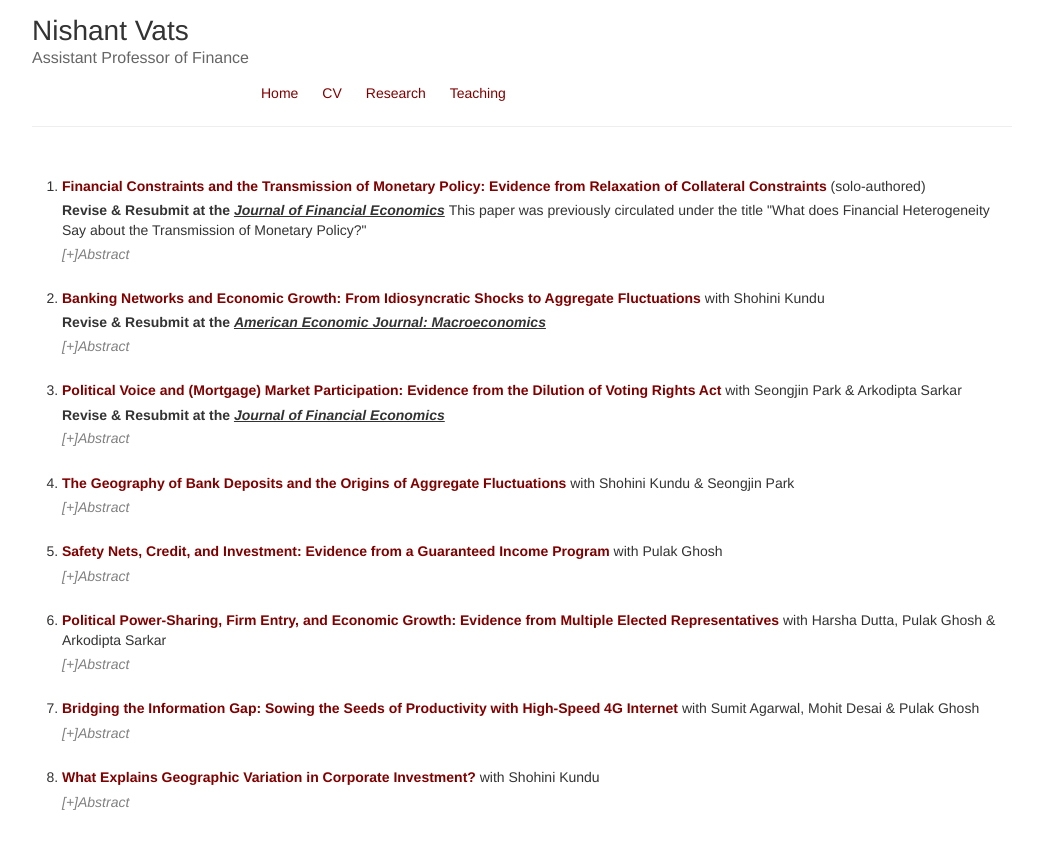
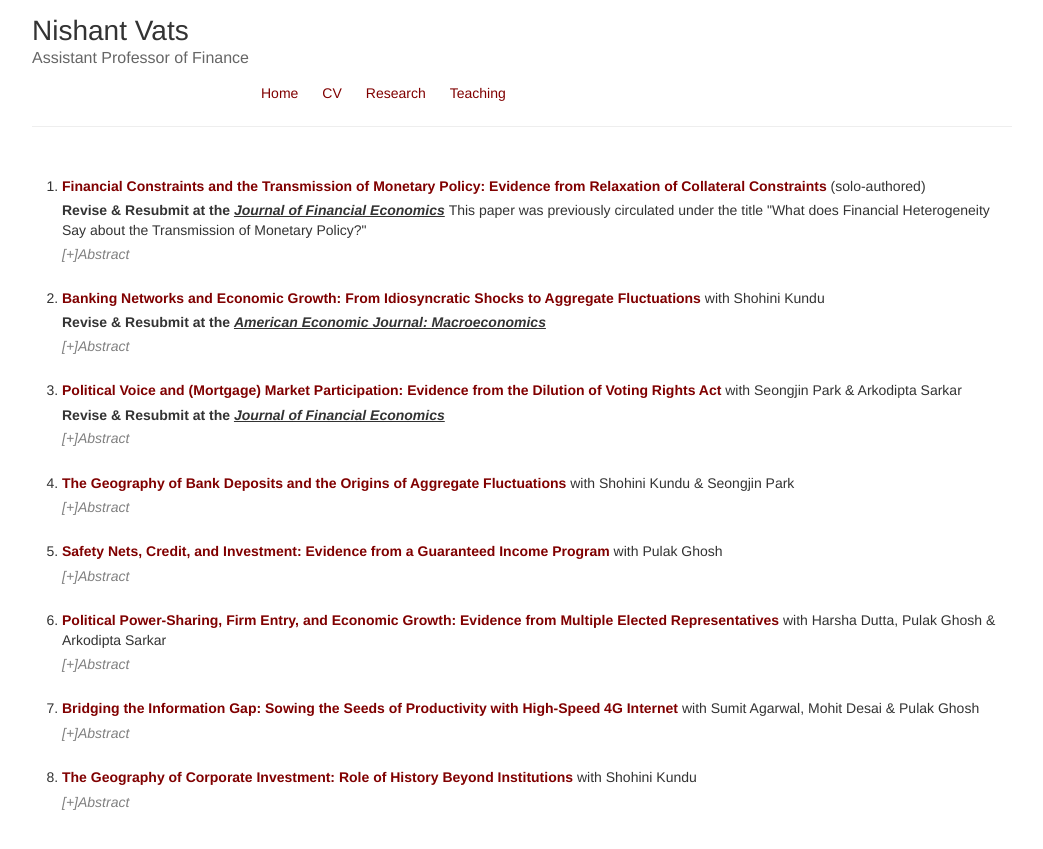
Before and after one commit to nishvats/nishvats.github.io, a Jekyll site: the page built from research.html, in a window 1280 px wide. Shown: the top 849 px of the page, without its empty margins (118-1161 px from the left). Built offline with Jekyll 4.4.1, drawn with Linux system fonts in a browser that asks for light colours.

Commit message:
Update research.html

```diff
--- a/research.html
+++ b/research.html
@@ -65,10 +65,10 @@ layout: default
     <br>
      </details>
     <br>
-  <li> <b><a href="/Documents/paper_british.pdf">What Explains Geographic Variation in Corporate Investment?</a></b> with Shohini Kundu</li>
+  <li> <b><a href="/Documents/paper_british.pdf">The Geography of Corporate Investment: Role of History Beyond Institutions</a></b> with Shohini Kundu</li>
     <details>
         <summary>[+]Abstract</summary>
-      <p align="justify"> <u><em>Abstract:</em></u> We show that history can explain the geographic concentration of investment over and above traditional agglomerative forces, geography, and expectations. We use spatial variation in direct and indirect British rule in India to identify differences in historical circumstances. Using this within-country variation in historical circumstances, combined with a local identification approach and instrumental variable strategy, we explain the spatial differences in investment. Differences in historical origins can explain 13% of total geographic variation in investment. Moreover, investment is 8-10% lower in direct ruled areas. Our results indicate that history can have long-run consequences through its effect on economic organizations. </p>
+      <p align="justify"> <u><em>Abstract:</em></u> This paper investigates the historical roots of geographic investment concentration, emphasizing the role of colonial-era disruptions in shaping present-day disparities. Using India’s direct and indirect British rule as a natural experiment, we document that states with a higher share of directly ruled districts exhibit greater investment concentration, driven by lower investment in those areas. Using spatial variation in British colonial administration -- direct versus indirect rule -- and employing both a district-pair identification approach and an instrumental variable strategy, we show that investment is 8–10% lower in directly ruled areas, and differences in historical origins account for 13% of total geographic variation in investment. Our results suggest that these differences can be attributed to the destruction of economic organizations, which had persistent effects. Using the context of cotton textile industry, we demonstrate that direct British rule led to destruction of well-established economic organizations. We further show that these disruptions can contribute to persistent geographic disparities in investment by undermining the development of skills and knowledge. Our findings indicate how historical disruptions can perpetuate geographic disparities in investment by eroding human capital accumulation. </p>
     <br>
       <p align="justify">• <u><em>Presentations:</em></u> 100 Years of Economic Development Conference, Webinar series in Finance and Development (WEFIDEV), Asian Bureau of Finance and Economic Research (ABFER) Conference, 2021 Transatlantic Doctoral Conference at the London School of Business, 10th European Meeting of the Urban Economic Association, NSE-NYU Conference on Indian Financial Markets, 12th Emerging Markets Conference </p>
    </details>
```
